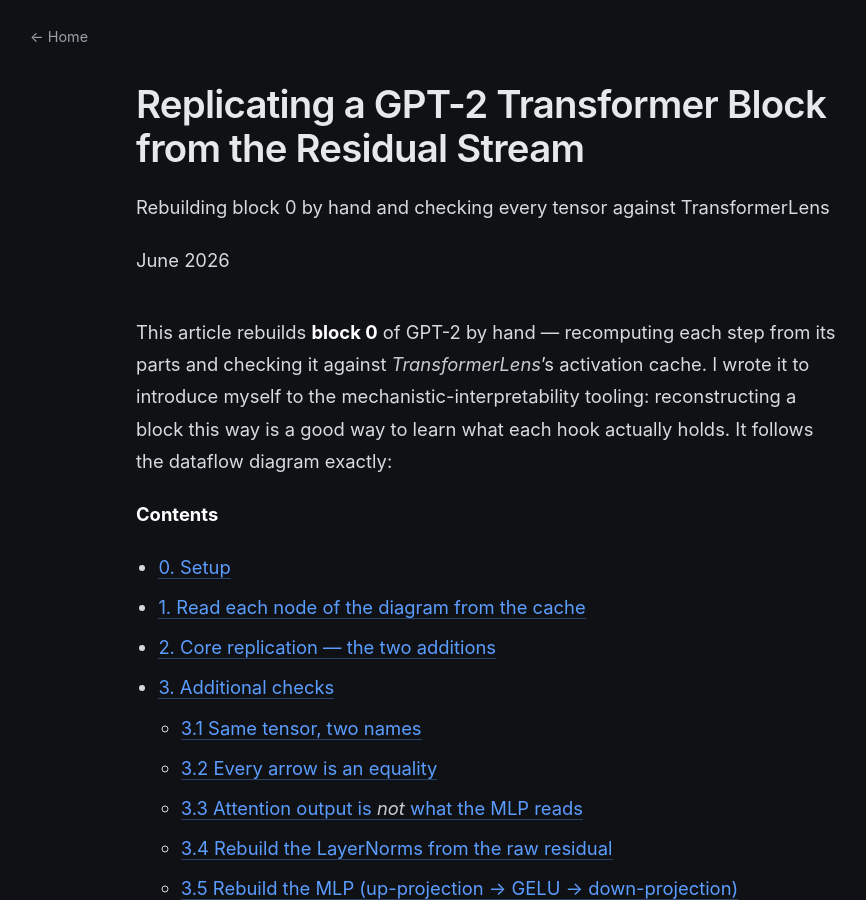
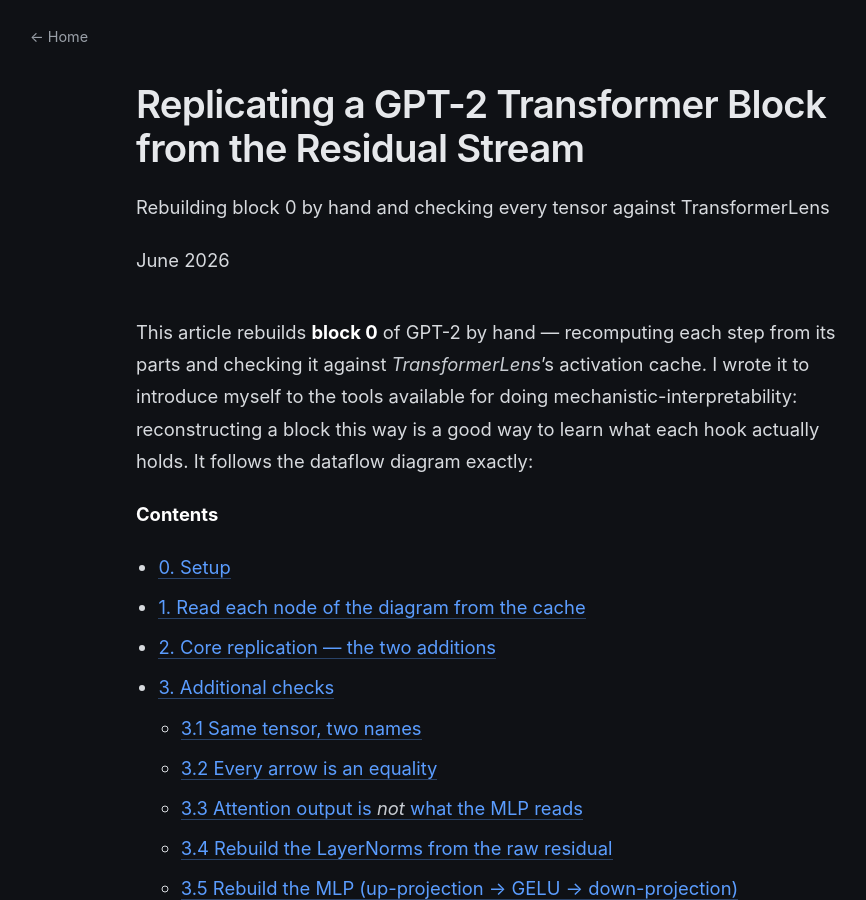
Before and after one commit to rp-playground/rp-playground.github.io, a Jekyll site: the page built from _writing/replicating-gpt2-block.md, in a window 1280 px wide and 900 px high. Shown: the whole window, without its empty margins (154-1020 px from the left). Built offline with Jekyll 4.4.1, drawn with Linux system fonts in a browser that asks for light colours.

Commit message:
Tweak intro wording in replicating-gpt2-block
Co-Authored-By: Claude Opus 4.8 (1M context) <noreply@anthropic.com>

```diff
--- a/_writing/replicating-gpt2-block.md
+++ b/_writing/replicating-gpt2-block.md
@@ -12,7 +12,7 @@ permalink: /writing/replicating-gpt2-block/
 
 This article rebuilds **block 0** of GPT-2 by hand — recomputing each step from its parts
 and checking it against *TransformerLens*'s activation cache.
-I wrote it to introduce myself to the mechanistic-interpretability tooling:
+I wrote it to introduce myself to the tools available for doing mechanistic-interpretability:
 reconstructing a block this way is a good way to learn what
 each hook actually holds. It follows the dataflow diagram exactly:
 
```
